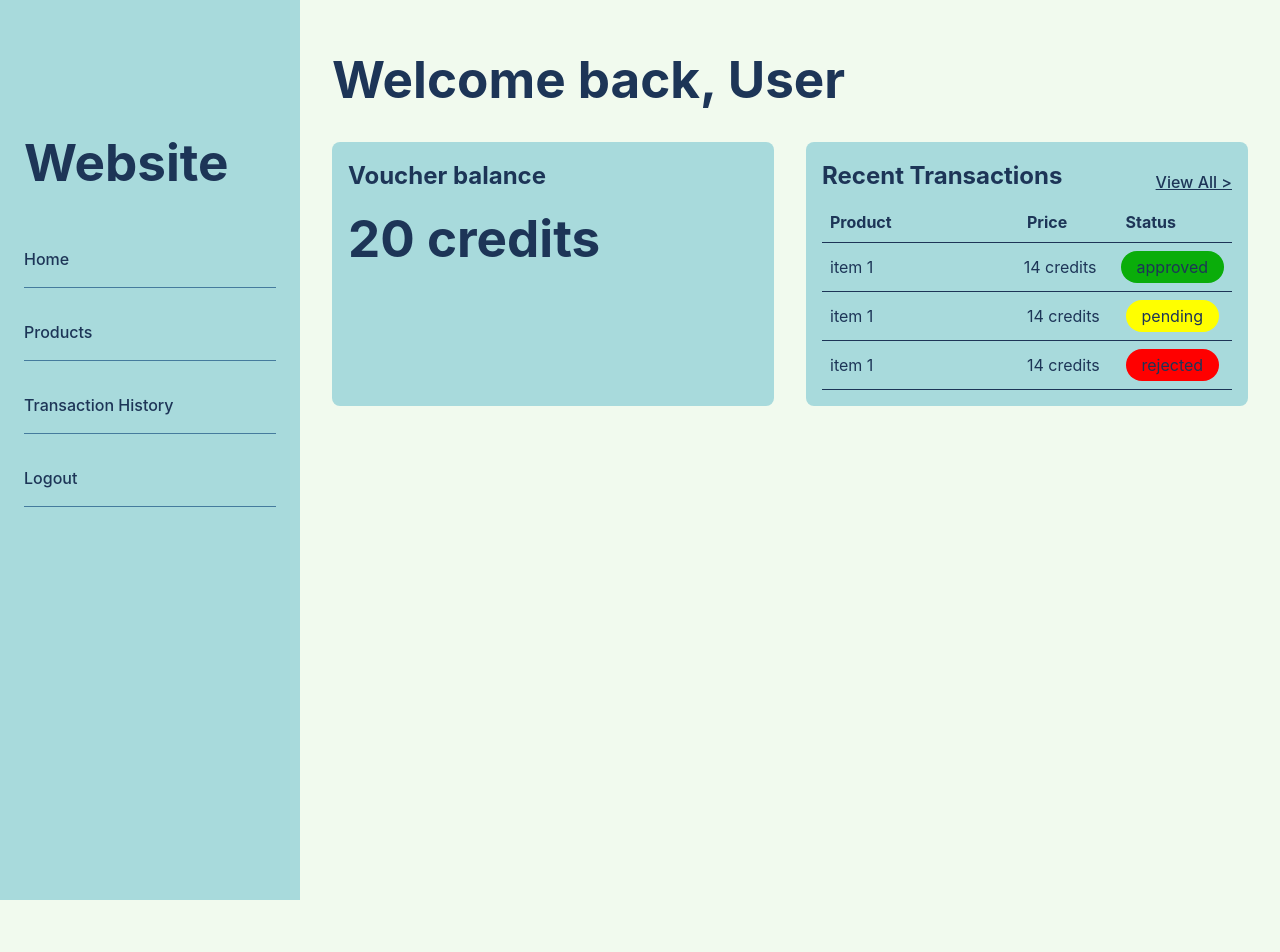
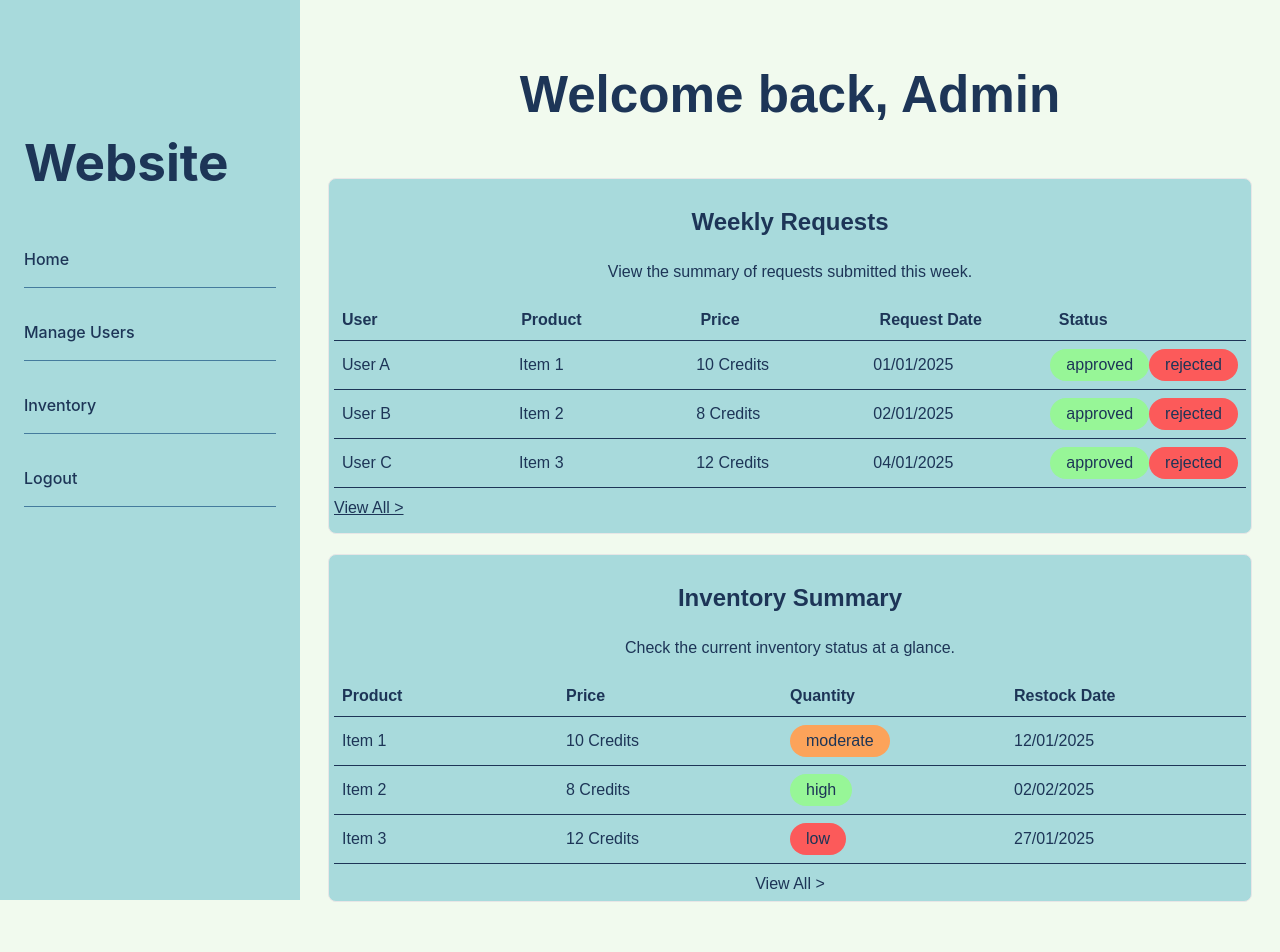
Before and after one commit to Shujin05/QuicKart, a React (Vite) app in the folder client/: page / in a window 1280 px wide. Shown: the top 952 px of the page. Before the commit the page ends 802 px from the top, so only its background shows below. Built offline with nearby package versions, Linux system fonts and the light colour scheme.

Commit message:
updated frontend

```diff
--- a/client/package.json
+++ b/client/package.json
@@ -26,6 +26,6 @@
     "eslint-plugin-react-refresh": "^0.4.16",
     "globals": "^15.14.0",
     "sass-embedded": "^1.83.1",
-    "vite": "^6.0.5"
+    "vite": "^6.0.7"
   }
 }
--- a/client/src/App.jsx
+++ b/client/src/App.jsx
@@ -22,6 +22,7 @@ import './App.css'
 import "./styles/Login.scss"
 import "./styles/Navbar.scss"
 import "./styles/UserHome.scss"
+import "./styles/AdminHome.scss"
 
 
 function App() {
--- a/client/src/pages/AdminHome.jsx
+++ b/client/src/pages/AdminHome.jsx
@@ -1,9 +1,130 @@
-import {useState} from "react"
+import {
 
-const AdminHome = () => {
+} from "react-router-dom";
 
+const RequestStatus = (props) => {
     return (
-        <p>AdminHome</p>
+        <div className={`request-status request-status-${props.status}`}>
+            <p>{props.status}</p>
+        </div>
+    )
+}
+
+const QuantityStatus = (props) => {
+    return (
+        <div className={`quantity-status quantity-status-${props.status}`}>
+            <p>{props.status}</p>
+        </div>
+    )
+}
+
+function AdminHome(){
+    return (
+    <div className="admin-container">
+      <div className="admin-header">
+        <h1>Welcome back, Admin</h1>
+      </div>
+
+      <div className="admin-name">
+        <div className="admin-section">
+          <h2>Weekly Requests</h2>
+          <p>View the summary of requests submitted this week.</p>
+          <div id="row1">
+                <div className="request-list">
+                    <div className="request-item">
+                        <b>User</b>
+                        <b>Product</b>
+                        <b>Price</b>
+                        <b>Request Date</b>
+                        <b>Status</b>
+                    </div>
+                    <div className="request-item">
+                        <p>User A</p>
+                        <p>Item 1</p>
+                        <p>10 Credits</p>
+                        <p>01/01/2025</p>
+                        <div style={{display: "flex"}}>
+                                <RequestStatus status="approved"/>
+                                <RequestStatus status="rejected"/>
+                        </div>
+                    </div>
+                    <div className="request-item">
+                        <p>User B</p>
+                        <p>Item 2</p>
+                        <p>8 Credits</p>
+                        <p>02/01/2025</p>
+                        <div style={{display: "flex"}}>
+                                <RequestStatus status="approved"/>
+                                <RequestStatus status="rejected"/>
+                        </div>
+                    </div>
+                    <div className="request-item">
+                        <p>User C</p>
+                        <p>Item 3</p>
+                        <p>12 Credits</p>
+                        <p>04/01/2025</p>
+                        <div style={{display: "flex"}}>
+                                <RequestStatus status="approved"/>
+                                <RequestStatus status="rejected"/>
+                        </div>
+                    </div>
+                </div>
+                <div className="admin-request-header">
+                    <a href="/transactions">{"View All >"}</a>
+                </div>
+            </div>
+        </div>
+
+
+        <div className="admin-section">
+          <h2>Inventory Summary</h2>
+          <p>Check the current inventory status at a glance.</p>
+          <div id="row2">
+                <div className="inventory-list">
+                    <div className="inventory-item">
+                        <b>Product</b>
+                        <b>Price</b>
+                        <b>Quantity</b>
+                        <b>Restock Date</b>
+                    </div>
+                    <div className="inventory-item">
+                        <p>Item 1</p>
+                        <p>10 Credits</p>
+                        <div style={{display: "flex"}}>
+                                <QuantityStatus status="moderate"/>                        </div>
+                        <p>12/01/2025</p>
+
+                    </div>
+                    <div className="inventory-item">
+                        <p>Item 2</p>
+                        <p>8 Credits</p>
+                        <div style={{display: "flex"}}>
+                                <QuantityStatus status="high"/>
+                        </div>
+                        <p>02/02/2025</p>
+
+                    </div>
+                    <div className="inventory-item">
+                        <p>Item 3</p>
+                        <p>12 Credits</p>
+                        <div style={{display: "flex"}}>
+                                <QuantityStatus status="low"/>
+                        </div>
+                        <p>27/01/2025</p>
+
+                    </div>
+                </div>
+                <div className="inventory-header">
+                    <a href="/inventory">{"View All >"}</a>
+                </div>
+            </div>
+            </div>
+      </div>
+
+      <div className="admin-footer">
+        <p>© 2025 Your Company. All rights reserved.</p>
+      </div>
+    </div>
     )
 }
 
--- a/client/src/pages/Home.jsx
+++ b/client/src/pages/Home.jsx
@@ -4,7 +4,7 @@ import UserHome from "./UserHome"
 
 const Home = () => {
     // when login is setup this can be checked based on the cookies
-    const [isAdmin, setIsAdmin] = useState(false)
+    const [isAdmin, setIsAdmin] = useState(true)
 
     return (
         <>
--- a/client/src/pages/Navbar.jsx
+++ b/client/src/pages/Navbar.jsx
@@ -4,7 +4,7 @@ import {useLocation} from "react-router-dom"
 
 
 const Navbar = () => {
-    const [isAdmin, setIsAdmin] = useState(false)
+    const [isAdmin, setIsAdmin] = useState(true)
 
     return (
         <div className="sidebar">
--- /dev/null
+++ b/client/src/styles/AdminHome.scss
@@ -0,0 +1,227 @@
+@use "constants";
+
+// request list
+#row1 {
+    display: grid;
+    grid-template-columns: 1fr 1fr;
+    width: 100%;
+    gap: 8px 32px;
+}
+
+@media screen and (max-width: 2048px) {
+    #row1 {
+        grid-template-columns: 1fr;
+    }
+  }
+
+.admin-request-container {
+    padding: 16px;
+    text-align: left;
+    color: constants.$dark-color;
+}
+
+.card {
+    border-radius: 8px;
+    background-color: constants.$primary-color;
+    padding: 16px 16px;
+    margin-bottom: 16px;
+
+    h2 {
+        margin: 0px;
+        margin-bottom: 16px;
+        padding: 0;
+        font-size: 1.5rem;
+    }
+
+    h1 {
+        margin: 0;
+    }
+}
+
+.admin-request-header {
+    display: flex;
+    flex-direction: row;
+    justify-content: space-between;
+    align-items: end;
+    margin-bottom: 8px;
+
+    h3 {
+        margin: 0;
+    }
+
+    a {
+        text-decoration: underline;
+    }
+}
+
+.request-list {
+    grid-template-rows: repeat(auto-fill, 1fr);
+
+    .request-item {
+        border-bottom: 1px solid constants.$dark-color;
+        padding: 8px;
+        display: grid;
+        grid-template-columns: repeat(5, 1fr);
+
+        * {
+            display: flex;
+            align-items: center;
+        }
+
+        p {
+            margin: 0;
+        }
+    }
+}
+
+.request-status {
+    border-radius: 16px;
+    padding: 4px 16px;
+    display: flex;
+    justify-content: center;
+    align-items: center;
+}
+
+.request-status-approved {
+    background-color: rgb(151, 246, 151);
+}
+
+.request-status-rejected {
+    background-color: rgb(252, 90, 90);
+}
+
+// general
+.admin-container {
+    font-family: "Arial";
+    margin: 0;
+    padding: 12px;
+    box-Sizing: "border-box";
+}
+.admin-header {
+    // background-color: constants.$primary-color;
+    color: constants.$dark-color;
+    padding: 20px;
+    text-Align: center;
+}
+  .admin-main {
+    padding: 20px;
+  }
+  .admin-section {
+    margin-bottom: 20px;
+    padding: 5px;
+    border: 1px solid #e7e6e6;
+    border-radius: 8px;
+    color: constants.$dark-color;
+    background-color: constants.$primary-color;
+
+  }
+  .admin-footer {
+    margin-top: 200px;
+    text-Align: bottom;
+    padding: 10px;
+    color: constants.$dark-color
+    //background-color: constants.$secondary-color;
+  }
+
+  .order-status {
+    border-radius: 16px;
+    padding: 4px 16px;
+    display: flex;
+    justify-content: center;
+    align-items: center;
+}
+
+// inventory
+
+#row2 {
+    display: grid;
+    grid-template-columns: 1fr 1fr;
+    width: 100%;
+    gap: 8px 32px;
+}
+
+@media screen and (max-width: 2048px) {
+    #row2 {
+        grid-template-columns: 1fr;
+    }
+  }
+
+.admin-inventory-container {
+    padding: 16px;
+    text-align: left;
+    color: constants.$dark-color;
+}
+
+.card {
+    border-radius: 8px;
+    background-color: constants.$primary-color;
+    padding: 16px 16px;
+    margin-bottom: 16px;
+
+    h2 {
+        margin: 0px;
+        margin-bottom: 16px;
+        padding: 0;
+        font-size: 1.5rem;
+    }
+
+    h1 {
+        margin: 0;
+    }
+}
+
+.admin-inventory-header {
+    display: flex;
+    flex-direction: row;
+    justify-content: space-between;
+    align-items: end;
+    margin-bottom: 8px;
+
+    h3 {
+        margin: 0;
+    }
+
+    a {
+        text-decoration: underline;
+    }
+}
+
+.inventory-list {
+    grid-template-rows: repeat(auto-fill, 1fr);
+
+    .inventory-item {
+        border-bottom: 1px solid constants.$dark-color;
+        padding: 8px;
+        display: grid;
+        grid-template-columns: repeat(4, 1fr);
+
+        * {
+            display: flex;
+            align-items: center;
+        }
+
+        p {
+            margin: 0;
+        }
+    }
+}
+
+.quantity-status {
+    border-radius: 16px;
+    padding: 4px 16px;
+    display: flex;
+    justify-content: center;
+    align-items: center;
+}
+
+.quantity-status-high {
+    background-color: rgb(151, 246, 151);
+}
+
+.quantity-status-moderate {
+    background-color: rgb(252, 163, 90);
+}
+
+.quantity-status-low {
+    background-color: rgb(252, 90, 90);
+}
```
Also changed, not shown: 1 other file (tests, documents, lock files or other folders).
